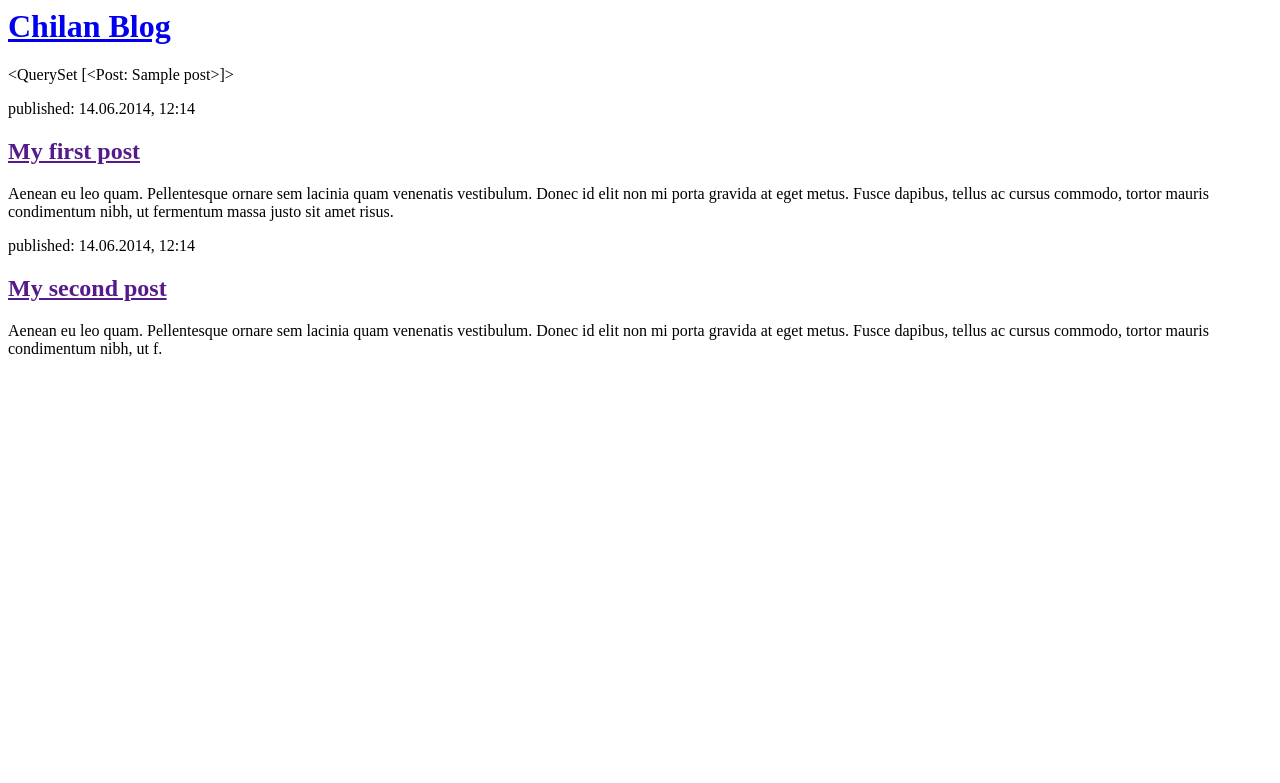
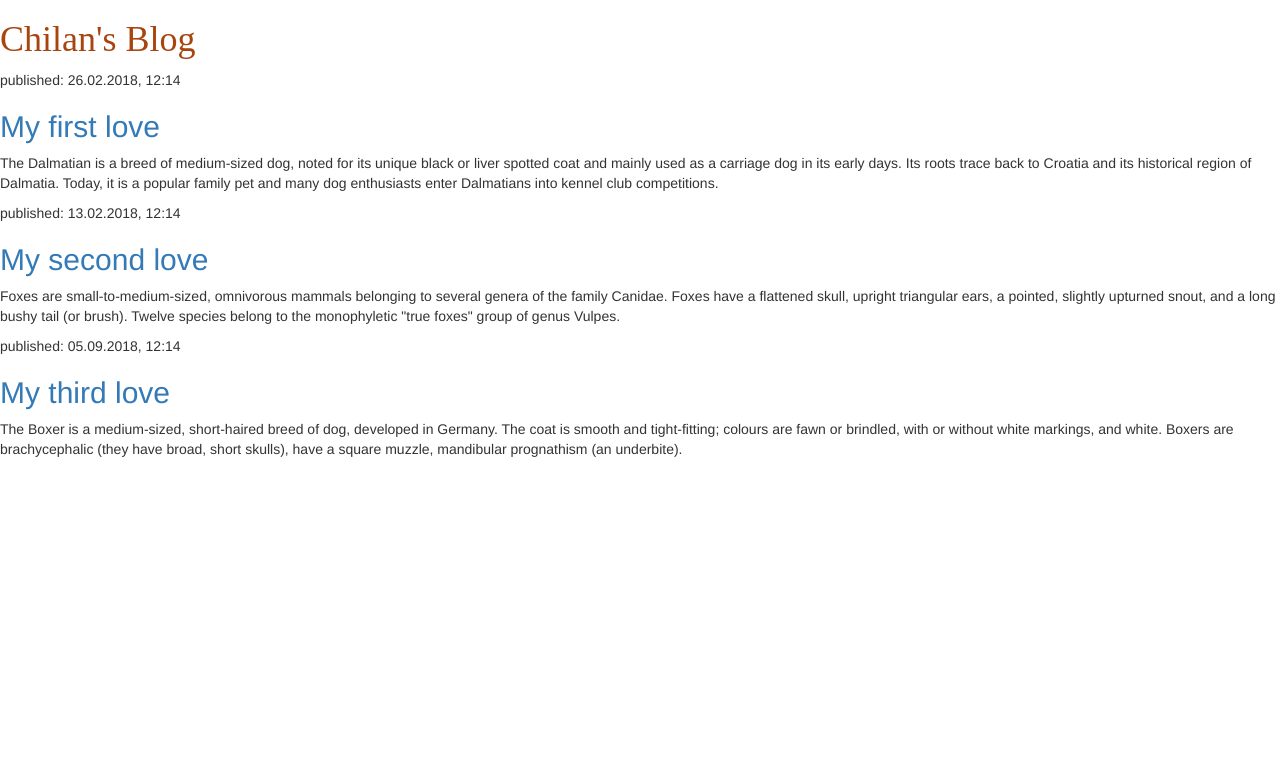
Before and after one commit to Chilan26/my-first-blog, a Django app: template blog/templates/blog/post_list.html in a window 1280 px wide. Shown: the top 783 px of the page. Run offline with Django 3.2, Linux system fonts and the light colour scheme; the template is opened without the code that fills it: values that come from a table or form of the project are taken from there, others are empty; tables that the repository leaves empty hold one stand-in row (values such as "Sample post"); some libraries are stand-ins or nearby versions.

Commit message:
Modified templates to display posts from database.

```diff
--- /dev/null
+++ b/blog/static/css/blog.css
@@ -0,0 +1,4 @@
+h1 a {
+    color: #A8450F;
+    font-family: 'Do Hyeon';
+}
--- a/blog/templates/blog/post_list.html
+++ b/blog/templates/blog/post_list.html
@@ -1,23 +1,34 @@
+{% load staticfiles %}
 <html>
     <head>
-        <title>Chilan blog</title>
+        <title>Chilan's blog</title>
+        <link rel="stylesheet" href="//maxcdn.bootstrapcdn.com/bootstrap/3.2.0/css/bootstrap.min.css">
+<link rel="stylesheet" href="//maxcdn.bootstrapcdn.com/bootstrap/3.2.0/css/bootstrap-theme.min.css">
+<link rel="stylesheet" href="{% static 'css/blog.css' %}">
     </head>
     <body>
         <div>
-            <h1><a href="/">Chilan Blog</a></h1>
+            <h1><a href="/">Chilan's Blog</a></h1>
 
       </div>
-      {{ posts }}
+      {% for post in posts %}
               <div>
-                  <p>published: 14.06.2014, 12:14</p>
-                  <h2><a href="">My first post</a></h2>
-                  <p>Aenean eu leo quam. Pellentesque ornare sem lacinia quam venenatis vestibulum. Donec id elit non mi porta gravida at eget metus. Fusce dapibus, tellus ac cursus commodo, tortor mauris condimentum nibh, ut fermentum massa justo sit amet risus.</p>
+                  <p>published: 26.02.2018, 12:14</p>
+                  <h2><a href="">My first love</a></h2>
+                  <p>The Dalmatian is a breed of medium-sized dog, noted for its unique black or liver spotted coat and mainly used as a carriage dog in its early days. Its roots trace back to Croatia and its historical region of Dalmatia. Today, it is a popular family pet and many dog enthusiasts enter Dalmatians into kennel club competitions.</p>
               </div>
 
               <div>
-                  <p>published: 14.06.2014, 12:14</p>
-                  <h2><a href="">My second post</a></h2>
-                  <p>Aenean eu leo quam. Pellentesque ornare sem lacinia quam venenatis vestibulum. Donec id elit non mi porta gravida at eget metus. Fusce dapibus, tellus ac cursus commodo, tortor mauris condimentum nibh, ut f.</p>
+                  <p>published: 13.02.2018, 12:14</p>
+                  <h2><a href="">My second love</a></h2>
+                  <p>Foxes are small-to-medium-sized, omnivorous mammals belonging to several genera of the family Canidae. Foxes have a flattened skull, upright triangular ears, a pointed, slightly upturned snout, and a long bushy tail (or brush). Twelve species belong to the monophyletic "true foxes" group of genus Vulpes.</p>
               </div>
+
+              <div>
+                  <p>published: 05.09.2018, 12:14</p>
+                  <h2><a href="">My third love</a></h2>
+                  <p>The Boxer is a medium-sized, short-haired breed of dog, developed in Germany. The coat is smooth and tight-fitting; colours are fawn or brindled, with or without white markings, and white. Boxers are brachycephalic (they have broad, short skulls), have a square muzzle, mandibular prognathism (an underbite).</p>
+              </div>
+              {% endfor %}
       </body>
 </html>
```
